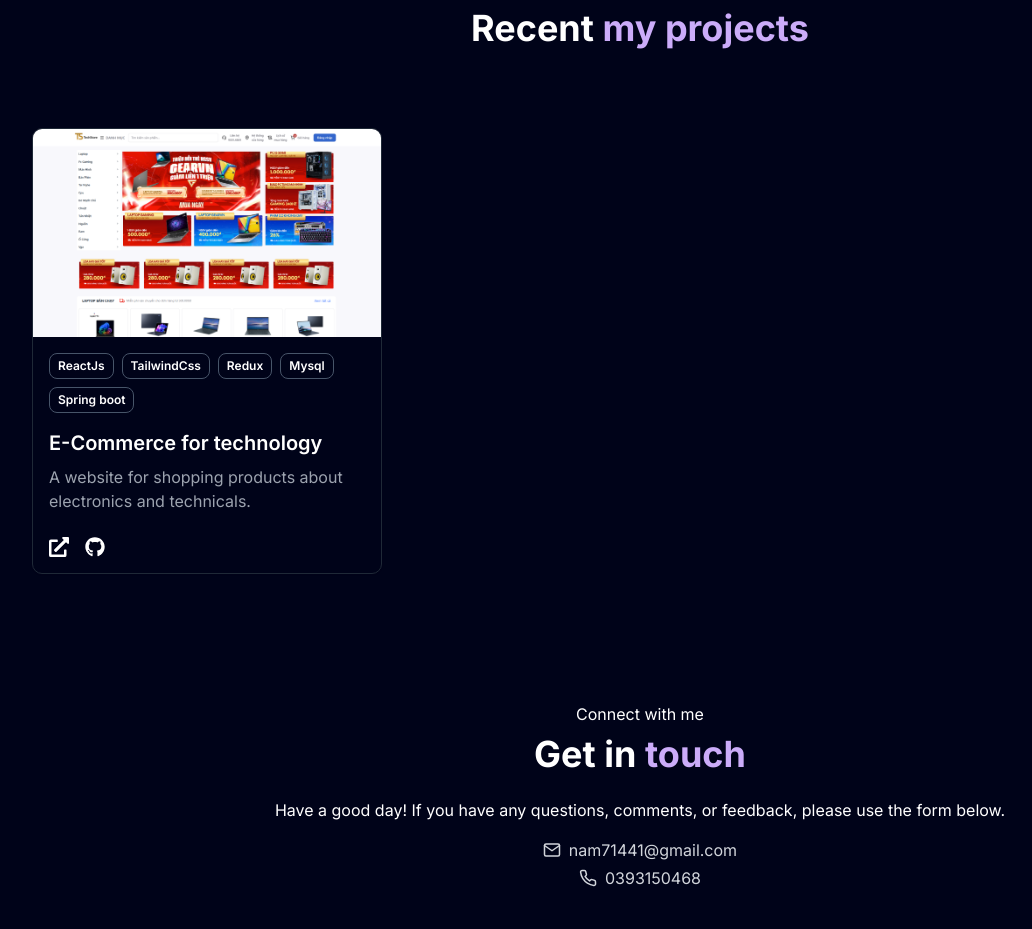
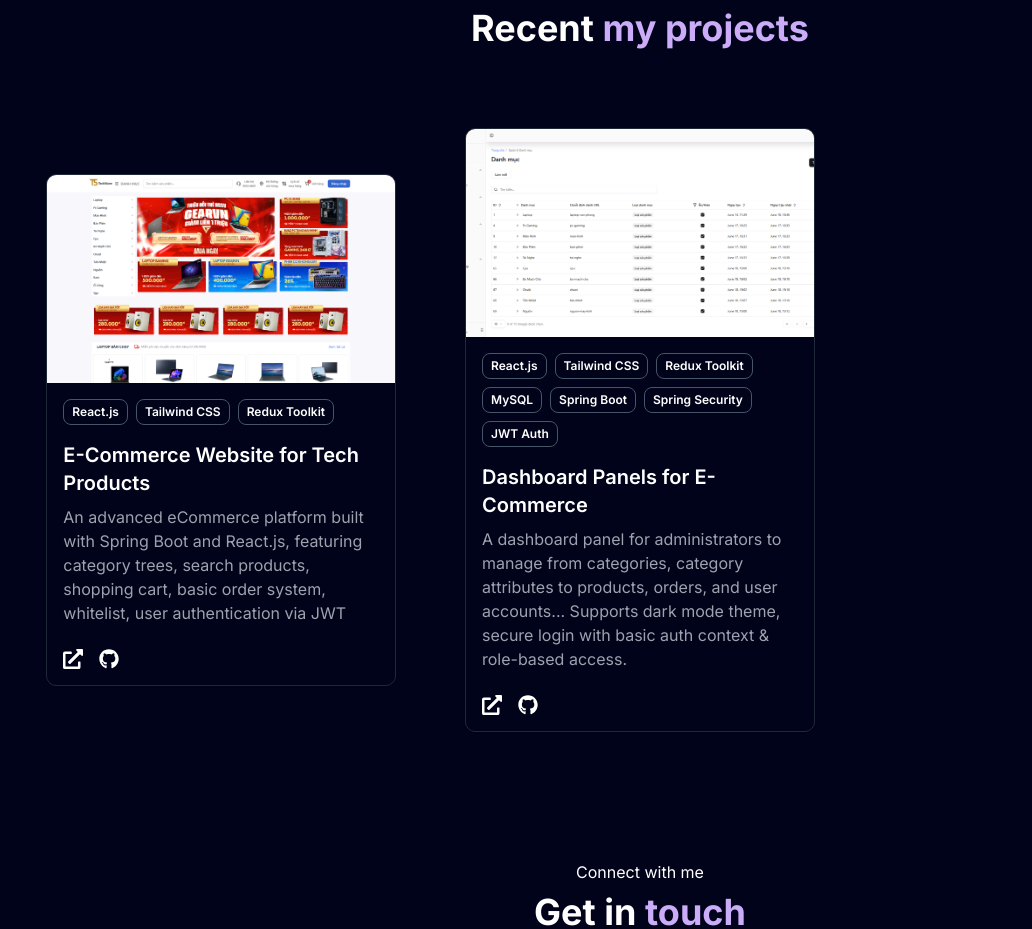
Before and after one commit to TtPhong-FS/Portfolio, a Next.js app: page / in a window 1280 px wide. Shown: the part 1346-2275 px from the top of the page, without its empty margins (0-1032 px from the left). Built offline with nearby package versions, Linux system fonts and the light colour scheme.

Commit message:
add more dashboard projects

```diff
--- a/src/components/landing/project.tsx
+++ b/src/components/landing/project.tsx
@@ -13,7 +13,7 @@ const Project = () => {
           Recent <span className="text-purple">my projects</span>
         </h2>
       </div>
-      <div>
+      <div className="grid place-items-center grid-cols-1 md:grid-cols-2 lg:grid-cols-3 gap-10">
         {projects.map((p) => (
           <div
             className="max-w-[350px] w-full bg-card border dark:border-gray-800 group rounded-lg overflow-hidden shadow-sm"
--- a/src/constants.ts
+++ b/src/constants.ts
@@ -46,12 +46,21 @@ export const navItems = [
 export const projects = [
   {
     id: 1,
-    tags: ['ReactJs', 'TailwindCss', 'Redux', 'Mysql', 'Spring boot'],
-    des: 'A website for shopping products about electronics and technicals.',
-    title: 'E-Commerce for technology',
+    tags: ['React.js', 'Tailwind CSS', 'Redux Toolkit'],
+    des: 'An advanced eCommerce platform built with Spring Boot and React.js, featuring category trees, search products, shopping cart, basic order system, whitelist, user authentication via JWT',
+    title: 'E-Commerce Website for Tech Products',
     image: '/techgear-home.png',
     demoUrl: 'https://techgear-silk.vercel.app',
     githubUrl: 'https://github.com/TtPhong-FS/Ecommerce-techstore-client'
+  },
+  {
+    id: 2,
+    tags: ['React.js', 'Tailwind CSS', 'Redux Toolkit', 'MySQL', 'Spring Boot', 'Spring Security', 'JWT Auth'],
+    des: 'A dashboard panel for administrators to manage from categories, category attributes to products, orders, and user accounts... Supports dark mode theme, secure login with basic auth context & role-based access.',
+    title: 'Dashboard Panels for E-Commerce',
+    image: '/techgear-dashboard.png',
+    demoUrl: 'https://techgear-dashboard.vercel.app',
+    githubUrl: 'https://github.com/TtPhong-FS/Dashboard-Panel-For-E-Commerce-TechStore'
   }
 ]
 
```
Also changed, not shown: public/techgear-dashboard.png (added).
